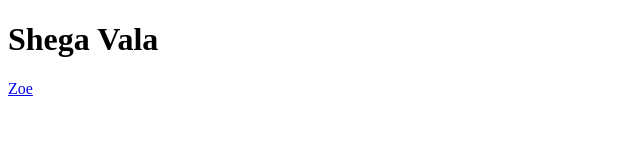
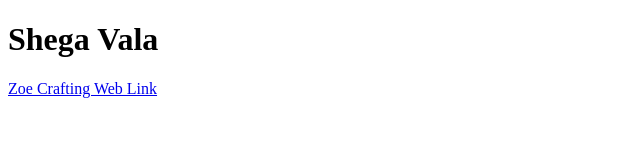
Before and after one commit to Shega-Vala/Shega-Vala.github.io, a plain HTML site: page index.html in a window 1280 px wide. Shown: the whole page, without its empty margins (0-640 px from the left). Drawn offline with Linux system fonts and the light colour scheme.

Commit message:
init index

```diff
--- a/index.html
+++ b/index.html
@@ -8,6 +8,6 @@
     <h1>Shega Vala</h1>
 </head>
 <body>
-    <a href="Zoe">Zoe</a>
+    <a href="http://127.0.0.1:5500/Zoe/index.html">Zoe Crafting Web Link</a>
 </body>
 </html>
```
